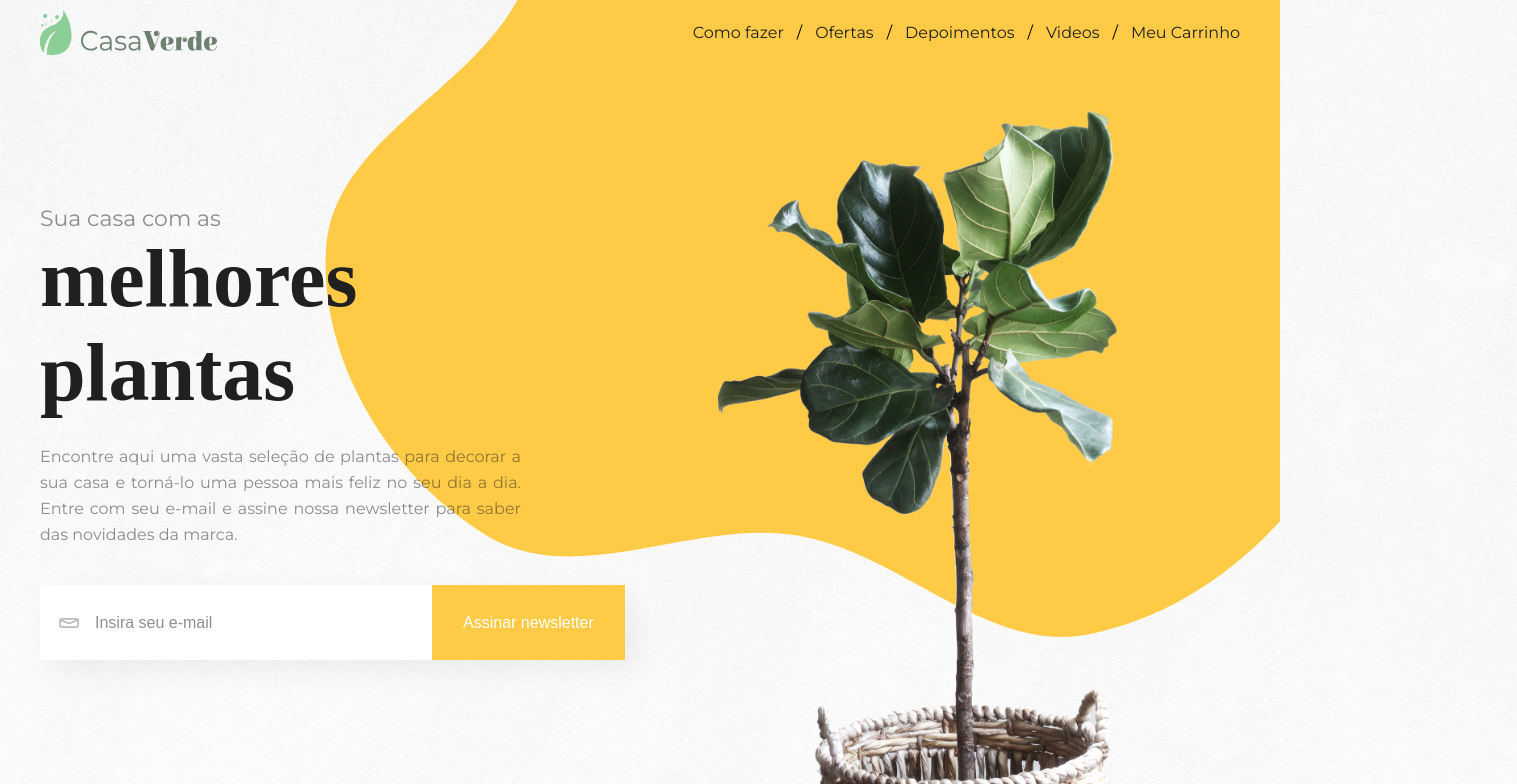
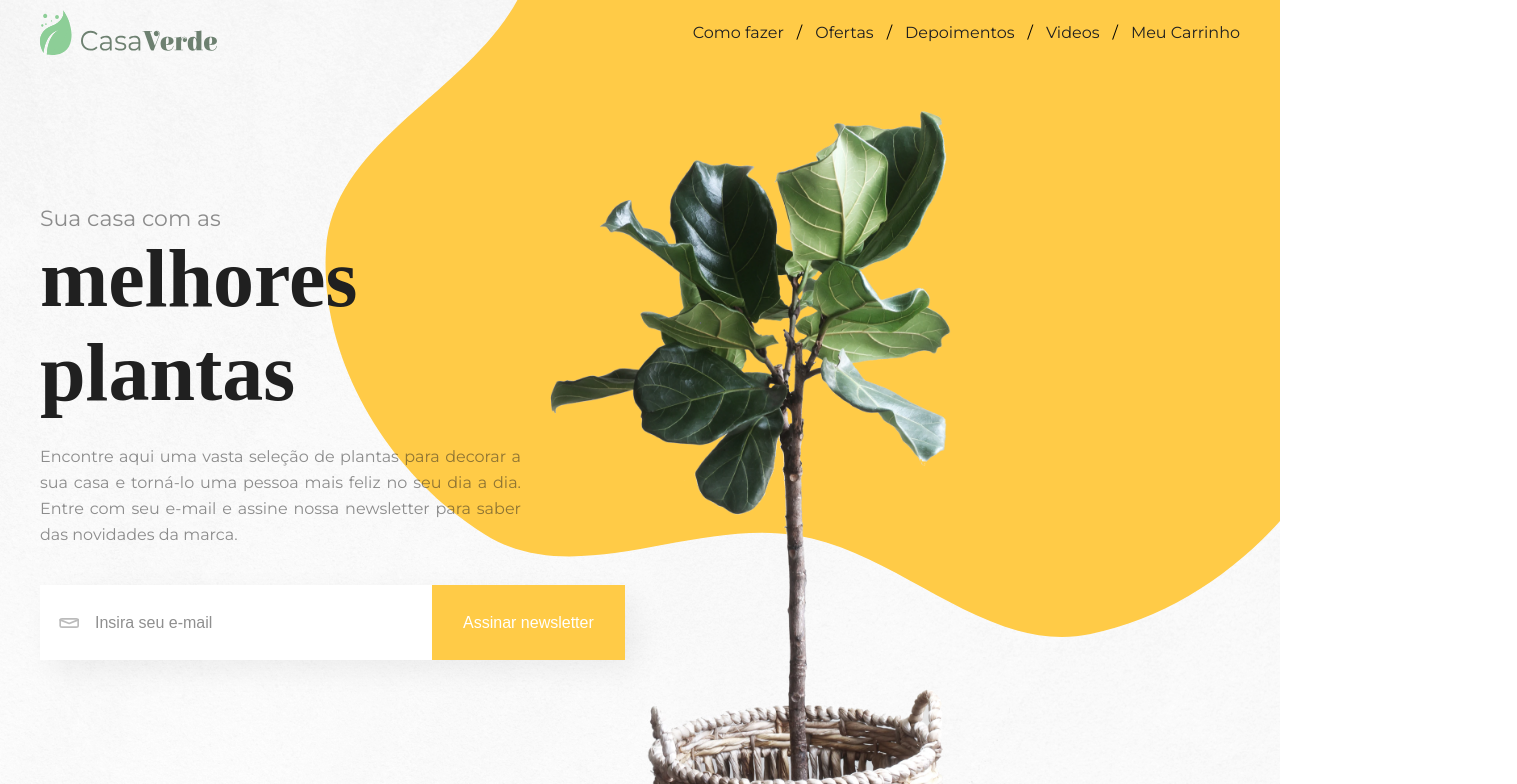
Before and after one commit to almeidaxz/7DaysOfCode, a React (Vite) app: page / in a window 1280 px wide. Shown: the top 784 px of the page, 1517 px wide, since content can reach past the window. Built offline with nearby package versions, Linux system fonts and the light colour scheme; a web font is replaced by a local one.

Commit message:
fixes at background plant img responsivity

```diff
--- a/src/components/SignNewsletter/index.jsx
+++ b/src/components/SignNewsletter/index.jsx
@@ -4,6 +4,7 @@ import './styles.css';
 
 export default function Newsletter() {
     return (
+        <>
             <NewsletterContainer className='newsletter-container'>
                 <span className='font-size-22'>Sua casa com as</span>
                 <br />
@@ -17,5 +18,7 @@ export default function Newsletter() {
                     <CustomBtn type='button' className='font-size-16 border-none'>Assinar newsletter</CustomBtn>
                 </CustomInputContainer>
             </NewsletterContainer>
+            <div className='empty'/>
+        </>
     )
 }
--- a/src/components/SignNewsletter/styles.css
+++ b/src/components/SignNewsletter/styles.css
@@ -1,50 +1,79 @@
-@media (min-width: 920px) {
-    .newsletter-container::after {
+@media (min-width: 860px) {
+    .empty {
         content: "";
         display: block;
         height: 787px;
-        width: 975px;
-        background-image: url('../../assets//hero-image.png');
+        width: 675px;
+        background-image: url('../../assets/hero-image.png');
+        background-size: contain;
+        background-repeat: no-repeat;
+        position: absolute;
+        right: 0;
+        top: 20px;
+        z-index: -1;
+    }
+}
+
+@media (min-width: 1100px) {
+    .empty {
+        content: "";
+        display: block;
+        height: 787px;
+        width: 675px;
+        background-image: url('../../assets/hero-image.png');
         background-size: contain;
         background-repeat: no-repeat;
         position: absolute;
         top: 20px;
-        left: calc(40% + 30px);
+        right: 10%;
         z-index: -1;
+    }
+}
 
+@media (min-width: 1250px) {
+    .empty {
+        content: "";
+        display: block;
+        height: 787px;
+        width: 675px;
+        background-image: url('../../assets/hero-image.png');
+        background-size: contain;
+        background-repeat: no-repeat;
+        position: absolute;
+        top: 20px;
+        right: 18%;
+        z-index: -1;
     }
 }
 
 @media (min-width: 1440px) {
-    .newsletter-container::after {
+    .empty {
         content: "";
         display: block;
         height: 787px;
-        width: 975px;
-        background-image: url('../../assets//hero-image.png');
+        width: 675px;
+        background-image: url('../../assets/hero-image.png');
         background-size: contain;
         background-repeat: no-repeat;
         position: absolute;
         top: 20px;
         left: 40%;
         z-index: -1;
-
     }
 }
 
-@media (min-width: 1920px) {
-    .newsletter-container::after {
+@media (min-width: 2540px) {
+    .empty {
         content: "";
         display: block;
         height: 787px;
-        width: 975px;
-        background-image: url('../../assets//hero-image.png');
+        width: 675px;
+        background-image: url('../../assets/hero-image.png');
         background-size: contain;
         background-repeat: no-repeat;
         position: absolute;
         top: 20px;
-        left: 45%;
+        left: 43%;
         z-index: -1;
-
     }
 }
--- a/src/index.css
+++ b/src/index.css
@@ -23,7 +23,7 @@ html {
 
 body {
     font-family: 'Montserrat', sans-serif;
-    margin: 0 auto;
+    max-width: 100vw;
 }
 
 a {
```
Lines whose indentation alone changed are shown as unchanged.
